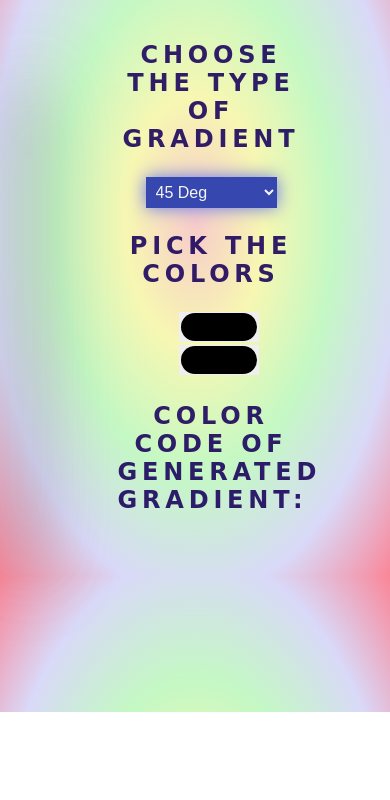
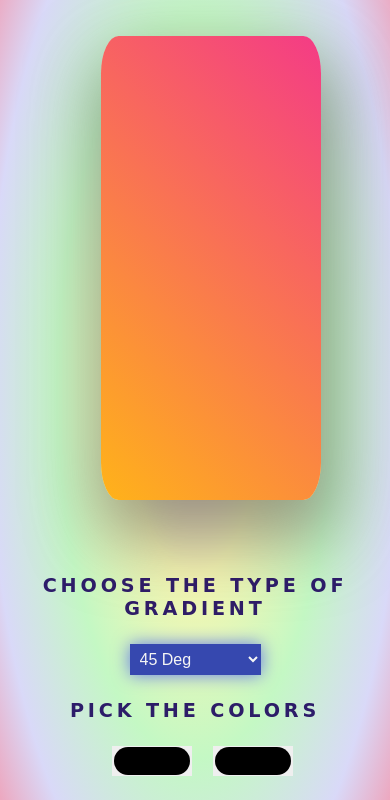
Before and after one commit to mansi-singla-31215/Gradient-Generator, a plain HTML site: page index.html in a window 390 px wide. Shown: the part 132-932 px from the top of the page. Before the commit the page ends 844 px from the top, so only its background shows below. Drawn offline with Linux system fonts and the light colour scheme.

Commit message:
added media query

```diff
--- a/style.css
+++ b/style.css
@@ -37,7 +37,7 @@ h1{
     background: linear-gradient(45deg, #FFB319 , #F43B86);
     margin-top: 2rem;
     margin-left: 2rem;
-
+    min-width: 220px;
 }
 
 input{
@@ -90,3 +90,23 @@ h4{
     font-size: 1rem;
     box-shadow: 0px 0px 17px 0.1px rgb(101, 121, 233);
 }
+
+@media screen and (max-width: 850px){
+    h1{
+        font-size: 2.2rem;
+    }
+    h3{
+        font-size: 1.2rem;
+    }
+}
+
+@media screen and (max-width: 720px) {
+    .container{
+        flex-direction: column;
+    }
+
+    #define{
+        margin-top: 50px;
+        width: 90vw;
+    }
+}
```
Also changed, not shown: index.html (+1 -0 lines), 1 other file.
